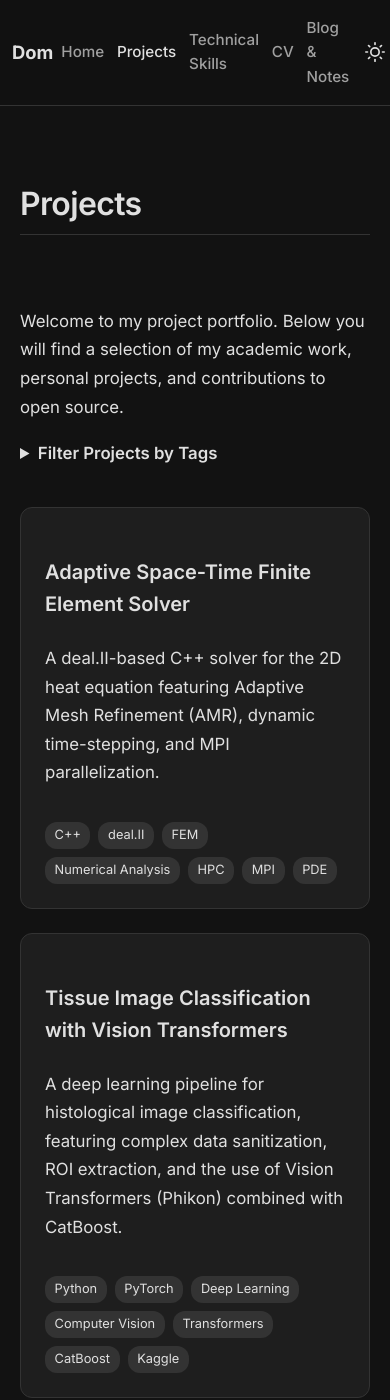
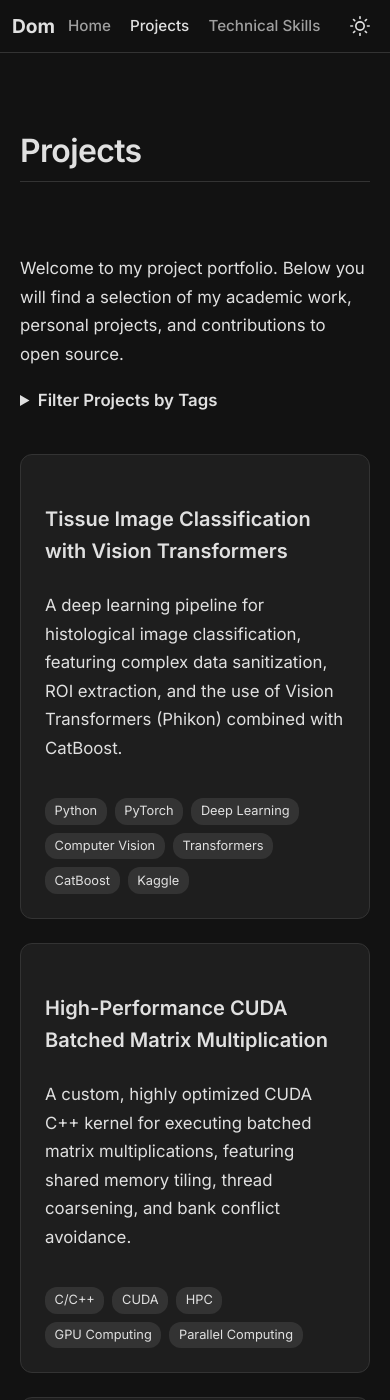
Before and after one commit to DomDegi/domdegi.github.io, a Jekyll site: the page built from _pages/projects.markdown, in a window 390 px wide and 1400 px high. Built offline with Jekyll 4.4.1, drawn with Linux system fonts in a browser that asks for light colours; some of the changed text lies outside the part shown.

Commit message:
feat: Implement project sorting by weight and enhance responsive navigation with horizontal scrolling.

```diff
--- a/_pages/projects.markdown
+++ b/_pages/projects.markdown
@@ -26,7 +26,8 @@
 </details>
 
 <div class="project-grid">
-  {% for project in site.projects %}
+  {% assign sorted_projects = site.projects | sort: 'weight' %}
+  {% for project in sorted_projects %}
     <a href="{{ project.url | relative_url }}" class="project-card" style="text-decoration: none;">
       <h3 class="project-title">{{ project.title }}</h3>
       <p class="project-desc">{{ project.description }}</p>
--- a/_projects/adaptive-spacetime-fem-solver.md
+++ b/_projects/adaptive-spacetime-fem-solver.md
@@ -1,8 +1,9 @@
 ---
 layout: page
 title: Adaptive Space-Time Finite Element Solver
-description: A deal.II-based C++ solver for the 2D heat equation featuring Adaptive Mesh Refinement (AMR), dynamic time-stepping, and MPI parallelization.
-tags: [C++, deal.II, FEM, Numerical Analysis, HPC, MPI, PDE]
+description: A distributed parallel implementation of a Space-Time Adaptive Finite Element Method (FEM) solver in C++ using deal.II and MPI.
+tags: [C++, MPI, deal.II, FEM, HPC, Parallel Computing]
+weight: 1
 ---
 
 # Adaptive Space-Time Finite Element Solver
--- a/assets/css/main.css
+++ b/assets/css/main.css
@@ -176,12 +176,21 @@
   display: flex;
   gap: 1.5rem;
   align-items: center;
+  overflow-x: auto;
+  -webkit-overflow-scrolling: touch;
+  scrollbar-width: none;
+  /* Firefox */
+}
+
+.nav-links::-webkit-scrollbar {
+  display: none;
+  /* Chrome, Safari, Opera */
 }
 
 @media (max-width: 650px) {
   .nav-container {
-    padding: 1rem 12px;
-    gap: 0.5rem;
+    padding: 0.5rem 12px;
+    gap: 0.8rem;
   }
 
   .desktop-title {
@@ -190,15 +199,22 @@
 
   .mobile-title {
     display: inline;
-    font-size: 1.15rem;
+    font-size: 1.2rem;
   }
 
   .nav-links {
-    gap: 0.8rem;
+    gap: 1.2rem;
+    flex: 1;
+    justify-content: flex-start;
   }
 
   .nav-links a {
-    font-size: 0.9rem;
+    font-size: 0.95rem;
+    white-space: nowrap;
+  }
+
+  .theme-toggle {
+    flex-shrink: 0;
   }
 }
 
```
